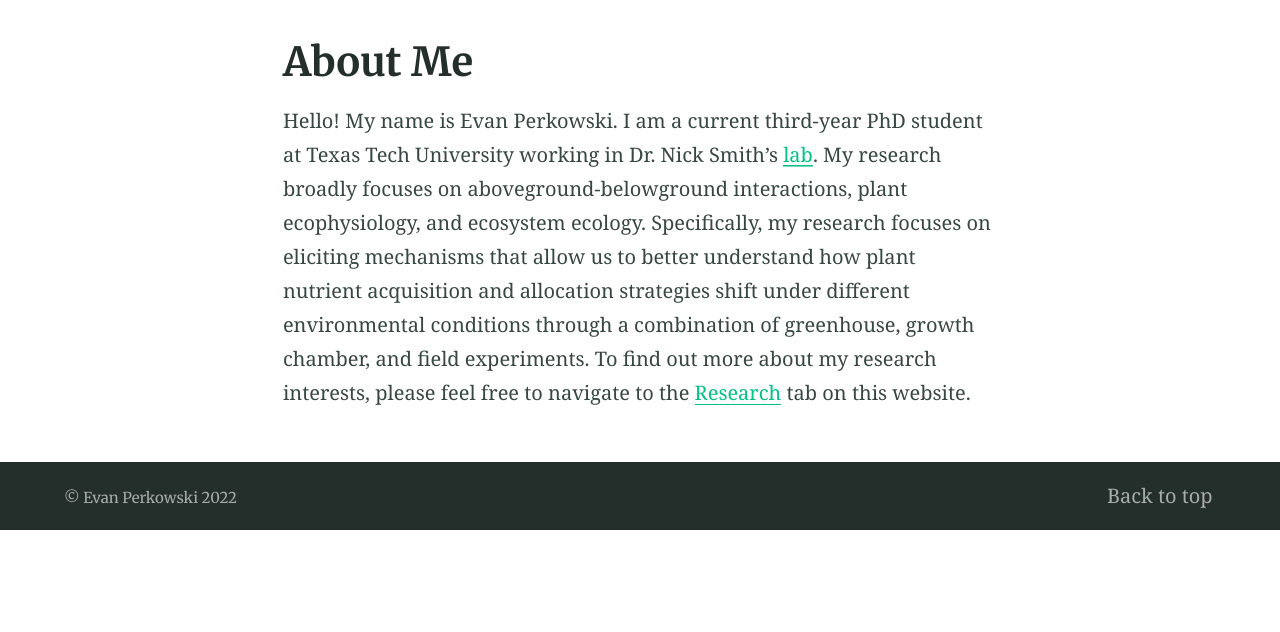
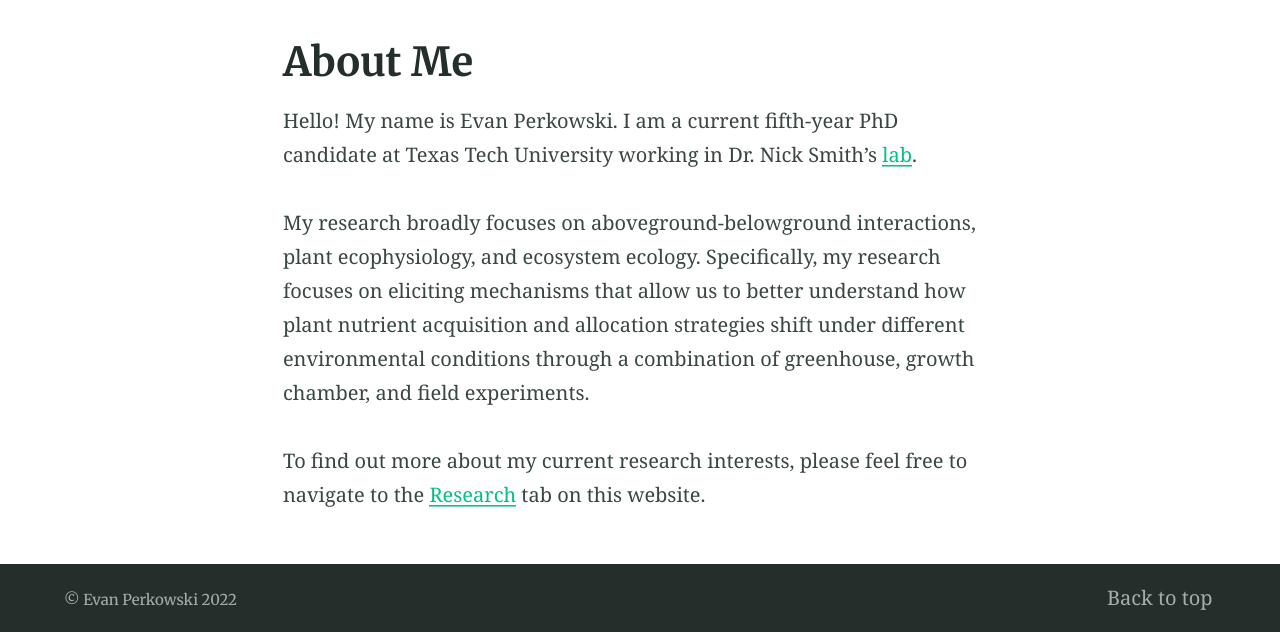
Before and after one commit to eaperkowski/eaperkowski.github.io, a Jekyll site: the page built from about.md, in a window 1280 px wide. Shown: the part 424-1056 px from the top of the page. Built offline with Jekyll 4.4.1, drawn with Linux system fonts in a browser that asks for light colours; before the commit the page ends 954 px from its top, so only the background shows below that.

Commit message:
Update about.md

```diff
--- a/about.md
+++ b/about.md
@@ -4,4 +4,8 @@ layout: page
 feature_image: ["/files/paloduro.jpeg"]
 ---
 
-Hello! My name is Evan Perkowski. I am a current third-year PhD student at Texas Tech University working in Dr. Nick Smith's [lab](http://www.smithecophyslab.com/). My research broadly focuses on aboveground-belowground interactions, plant ecophysiology, and ecosystem ecology. Specifically, my research focuses on eliciting mechanisms that allow us to better understand how plant nutrient acquisition and allocation strategies shift under different environmental conditions through a combination of greenhouse, growth chamber, and field experiments. To find out more about my research interests, please feel free to navigate to the [Research]("/Research.md") tab on this website.
+Hello! My name is Evan Perkowski. I am a current fifth-year PhD candidate at Texas Tech University working in Dr. Nick Smith's [lab](http://www.smithecophyslab.com/).
+
+My research broadly focuses on aboveground-belowground interactions, plant ecophysiology, and ecosystem ecology. Specifically, my research focuses on eliciting mechanisms that allow us to better understand how plant nutrient acquisition and allocation strategies shift under different environmental conditions through a combination of greenhouse, growth chamber, and field experiments.
+
+To find out more about my current research interests, please feel free to navigate to the [Research]("/Research.md") tab on this website.
```
